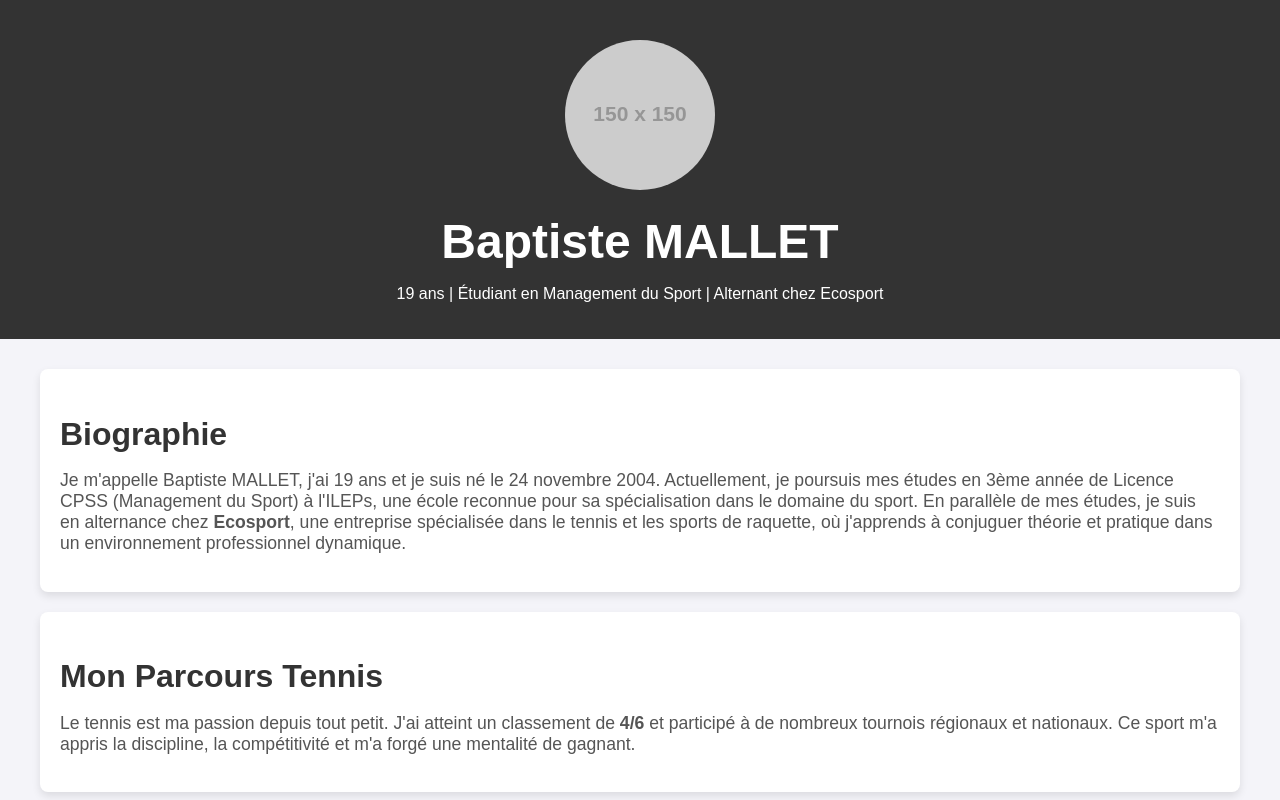
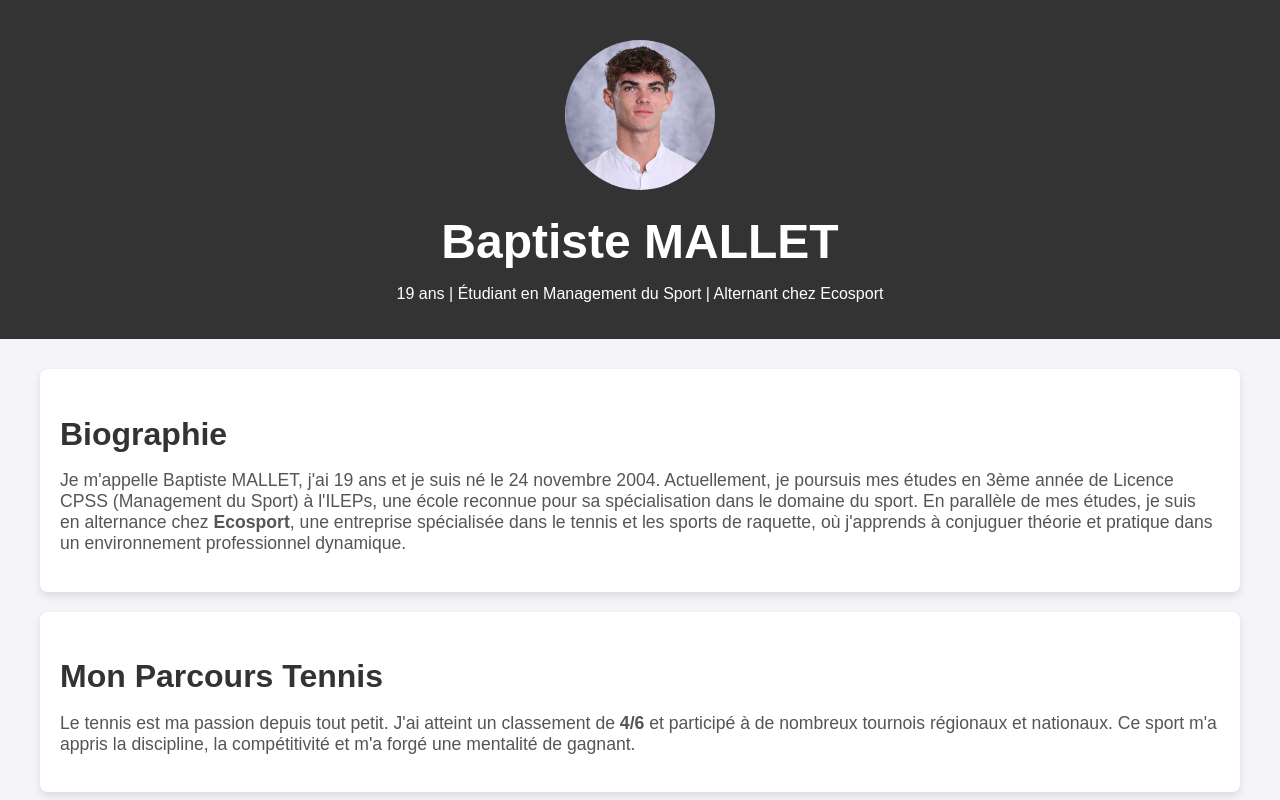
Before and after one commit to baptist2404/portfolio-bm.github.io, a plain HTML site: page index.html in a window 1280 px wide. Shown: the top 800 px of the page. Drawn offline with Linux system fonts and the light colour scheme; placeholder pictures from the web are drawn by us.

Commit message:
Update index.html

```diff
--- a/index.html
+++ b/index.html
@@ -10,7 +10,7 @@
     <!-- Entête du site avec la photo de profil et le titre -->
     <header>
         <div class="header-container">
-            <img src="https://via.placeholder.com/150" alt="Baptiste Mallet" class="profile-image">
+            <img src="photo de profil.jpg" alt="Baptiste Mallet" class="profile-image">
             <h1>Baptiste MALLET</h1>
             <p>19 ans | Étudiant en Management du Sport | Alternant chez Ecosport</p>
         </div>
```
